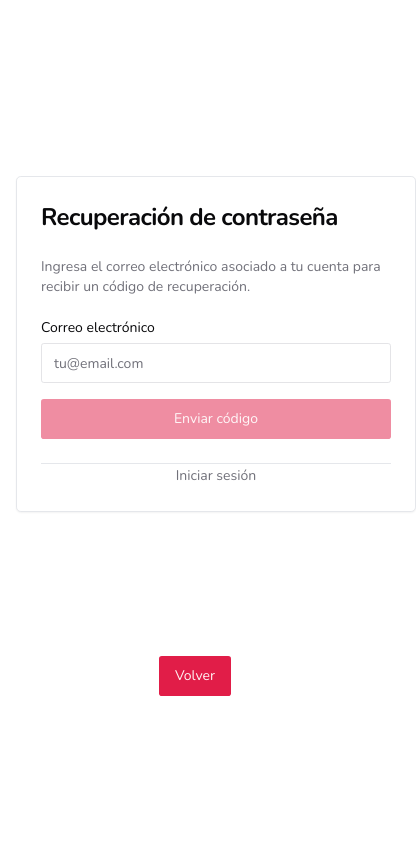
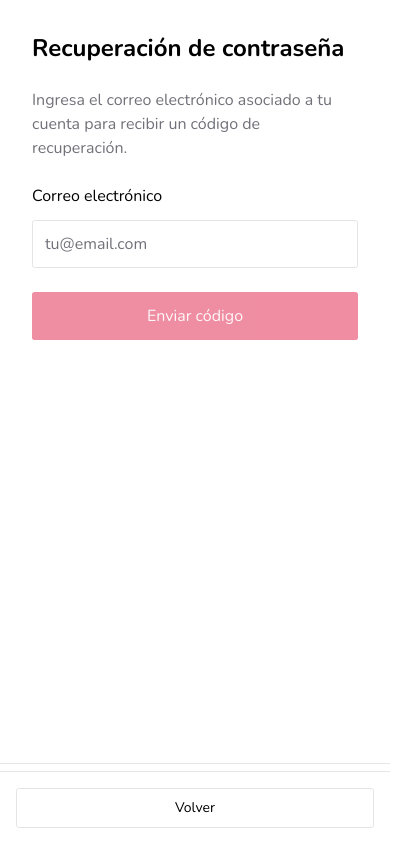
Before and after one commit to MikaNiatsu/Viajes-Global-Front, a Next.js app: page /password in a window 390 px wide. Shown: the top 866 px of the page, 416 px wide, since content can reach past the window. Before the commit the page ends 844 px from the top, so only its background shows below. Built offline with nearby package versions, Linux system fonts and the light colour scheme.

Commit message:
mobile optimize

```diff
--- a/src/app/(cuenta)/ingreso/layout.tsx
+++ b/src/app/(cuenta)/ingreso/layout.tsx
@@ -2,7 +2,6 @@ import { Tabs, TabsContent, TabsList, TabsTrigger } from "@/components/ui/tabs";
 import { Card, CardContent, CardHeader, CardTitle } from "@/components/ui/card";
 
 export default function SingInLayout({
-  children,
   login,
   registro,
 }: {
@@ -11,9 +10,35 @@ export default function SingInLayout({
   registro: React.ReactNode;
 }) {
   return (
-    <Card className="mx-auto w-[400px] mt-40 mb-16">
+    <>
+      {/* Mobile Version */}
+      <div className="md:hidden">
+        <div className="space-y-6">
+          <h1 className="text-2xl font-bold">Autenticación</h1>
+          <Tabs defaultValue="login" className="w-full">
+            <TabsList className="w-full grid grid-cols-2 mb-6">
+              <TabsTrigger value="login" >
+                Ingresar
+              </TabsTrigger>
+              <TabsTrigger value="registro" >
+                Registrarse
+              </TabsTrigger>
+            </TabsList>
+            <TabsContent value="login" className="space-y-4 pt-2">
+              {login}
+            </TabsContent>
+            <TabsContent value="registro" className="space-y-4 pt-2">
+              {registro}
+            </TabsContent>
+          </Tabs>
+        </div>
+      </div>
+
+      {/* Desktop Version */}
+      <div className="hidden md:block">
+        <Card className="w-full shadow-lg">
           <CardHeader>
-        <CardTitle>{children}</CardTitle>
+            <CardTitle>Autenticación</CardTitle>
           </CardHeader>
           <CardContent>
             <Tabs defaultValue="login">
@@ -26,5 +51,7 @@ export default function SingInLayout({
             </Tabs>
           </CardContent>
         </Card>
+      </div>
+    </>
   );
 }
--- a/src/app/(cuenta)/layout.tsx
+++ b/src/app/(cuenta)/layout.tsx
@@ -1,9 +1,8 @@
 import "./globals.css";
 import { Nunito } from "next/font/google";
-import Link  from "next/link";
+import Link from "next/link";
 import { Button } from "@/components/ui/button";
-import { ThemeProvider } from 'next-themes'
-
+import { ThemeProvider } from "next-themes";
 
 export const metadata = {
   title: "Viajes Global",
@@ -16,7 +15,6 @@ const nunito = Nunito({
   display: "swap",
 });
 
-
 export default function AuthLayout({
   children,
 }: {
@@ -24,20 +22,37 @@ export default function AuthLayout({
 }) {
   return (
     <html lang="es">
-      <body className={`${nunito.className} antialiased`}>
+       <body className={`${nunito.className} antialiased bg-background min-h-screen`}>
       <ThemeProvider attribute="class" defaultTheme="system" enableSystem>
-        <main className="mx-auto max-w-7xl p-4 md:p-6 md:pt-16">
-          <div className="flex items-center justify-center">
-            <div className="w-full md:w-1/2 lg:w-1/3">
+        {/* Mobile Layout */}
+        <div className="md:hidden">
+          <main className="min-h-screen">
+            <div className="p-4 space-y-4">
               {children}
             </div>
-          </div>
-          <div className="flex justify-center mt-4">
+            <div className="fixed bottom-0 left-0 right-0 p-4 bg-background/80 backdrop-blur-sm border-t">
               <Link href="/">
-              <Button>Volver</Button>
+                <Button variant="outline" className="w-full">
+                  Volver
+                </Button>
               </Link>
             </div>
           </main>
+        </div>
+
+        {/* Desktop Layout */}
+        <div className="hidden md:block">
+          <main className="min-h-screen flex flex-col items-center justify-center p-4">
+            <div className="w-full max-w-sm">
+              {children}
+              <div className="mt-4 flex justify-center">
+                <Link href="/">
+                  <Button variant="outline">Volver</Button>
+                </Link>
+              </div>
+            </div>
+          </main>
+        </div>
       </ThemeProvider>
     </body>
     </html>
--- a/src/app/(cuenta)/password/page.tsx
+++ b/src/app/(cuenta)/password/page.tsx
@@ -139,21 +139,169 @@ export default function PasswordRecovery() {
 
   return (
     <>
-      <Card className="mx-auto w-[400px] mt-40 mb-32">
+      {/* Mobile Layout */}
+      <div className="md:hidden min-h-screen">
+        <div className="p-4 space-y-6">
+          <h1 className="text-2xl font-bold">
+            Recuperación de contraseña
+          </h1>
+
+          {/* Email Stage */}
+          {stage === "email" && (
+            <div className="space-y-6">
+              <p className="text-base text-muted-foreground">
+                Ingresa el correo electrónico asociado a tu cuenta para recibir
+                un código de recuperación.
+              </p>
+              <form onSubmit={handleEmailSubmit} className="space-y-6">
+                <div className="space-y-3">
+                  <Label htmlFor="email" className="text-base">Correo electrónico</Label>
+                  <Input
+                    id="email"
+                    placeholder="tu@email.com"
+                    type="email"
+                    value={email}
+                    onChange={(e) => setEmail(e.target.value)}
+                    required
+                    className="h-12 text-base"
+                  />
+                </div>
+                <Button
+                  type="submit"
+                  className="w-full h-12 text-base"
+                  disabled={isLoading || !email}
+                >
+                  {isLoading ? "Enviando..." : "Enviar código"}
+                </Button>
+              </form>
+            </div>
+          )}
+
+          {/* PIN Stage */}
+          {stage === "pin" && (
+            <div className="space-y-6">
+              <p className="text-base text-muted-foreground">
+                Por favor, introduce el código de recuperación enviado por
+                correo electrónico.
+              </p>
+              <form onSubmit={handlePinSubmit} className="space-y-6">
+                <div className="space-y-3">
+                  <Label htmlFor="pin-0" className="text-base">Código de recuperación</Label>
+                  <div className="flex justify-between gap-2">
+                    {pin.map((digit, index) => (
+                      <Input
+                        key={index}
+                        id={`pin-${index}`}
+                        type="text"
+                        inputMode="numeric"
+                        pattern="\d"
+                        maxLength={1}
+                        className="w-12 h-12 text-center text-lg"
+                        value={digit}
+                        onChange={(e) => handlePinChange(index, e.target.value)}
+                        required
+                      />
+                    ))}
+                  </div>
+                </div>
+                <Button
+                  type="submit"
+                  className="w-full h-12 text-base"
+                  disabled={isLoading || pin.some((digit) => !digit)}
+                >
+                  {isLoading ? "Verificando..." : "Verificar código"}
+                </Button>
+                <Button
+                  variant="link"
+                  type="button"
+                  onClick={() => console.log("pin")}
+                  className="w-full text-base"
+                >
+                  Volver a Enviar código
+                </Button>
+              </form>
+            </div>
+          )}
+
+          {/* New Password Stage */}
+          {stage === "newPassword" && (
+            <div className="space-y-6">
+              <p className="text-base text-muted-foreground">
+                Ingresa tu nueva contraseña.
+              </p>
+              <form onSubmit={handleNewPasswordSubmit} className="space-y-6">
+                <div className="space-y-3">
+                  <Label htmlFor="newPassword" className="text-base">Nueva contraseña</Label>
+                  <Input
+                    id="newPassword"
+                    type="password"
+                    value={newPassword}
+                    onChange={(e) => setNewPassword(e.target.value)}
+                    required
+                    className="h-12 text-base"
+                  />
+                </div>
+                <div className="space-y-3">
+                  <Label htmlFor="confirmPassword" className="text-base">Confirmar contraseña</Label>
+                  <Input
+                    id="confirmPassword"
+                    type="password"
+                    value={confirmPassword}
+                    onChange={(e) => setConfirmPassword(e.target.value)}
+                    required
+                    className="h-12 text-base"
+                  />
+                </div>
+                <Button
+                  type="submit"
+                  className="w-full h-12 text-base"
+                  disabled={isLoading || !newPassword || newPassword !== confirmPassword}
+                >
+                  {isLoading ? "Actualizando..." : "Cambiar contraseña"}
+                </Button>
+              </form>
+            </div>
+          )}
+
+          {/* Success Stage */}
+          {stage === "success" && (
+            <div className="space-y-6">
+              <p className="text-base text-green-600">
+                Tu contraseña ha sido cambiada con éxito, ¡ahora puedes iniciar sesión!
+              </p>
+            </div>
+          )}
+        </div>
+
+        {/* Bottom Navigation - Mobile */}
+        <div className="fixed bottom-0 left-0 right-0 p-4 bg-background/80 backdrop-blur-sm border-t">
+          <Link href="/ingreso">
+            <Button variant="outline" className="w-full h-12 text-base">
+              Iniciar sesión
+            </Button>
+          </Link>
+        </div>
+      </div>
+
+      {/* Desktop Layout */}
+      <div className="hidden md:flex min-h-screen items-center justify-center p-4">
+        <div className="w-full max-w-sm">
+          <Card className="w-full shadow-lg">
             <CardHeader>
-          <CardTitle className="text-2xl font-bold">
+              <CardTitle className="text-xl font-bold">
                 Recuperación de contraseña
               </CardTitle>
             </CardHeader>
             <CardContent>
+              {/* Email Stage */}
               {stage === "email" && (
-            <div className="grid gap-6">
+                <div className="space-y-4">
                   <p className="text-sm text-muted-foreground">
                     Ingresa el correo electrónico asociado a tu cuenta para recibir
                     un código de recuperación.
                   </p>
-              <form onSubmit={handleEmailSubmit} className="grid gap-4">
-                <div className="grid gap-2">
+                  <form onSubmit={handleEmailSubmit} className="space-y-4">
+                    <div className="space-y-2">
                       <Label htmlFor="email">Correo electrónico</Label>
                       <Input
                         id="email"
@@ -174,16 +322,18 @@ export default function PasswordRecovery() {
                   </form>
                 </div>
               )}
+
+              {/* PIN Stage */}
               {stage === "pin" && (
-            <div className="grid gap-6">
+                <div className="space-y-4">
                   <p className="text-sm text-muted-foreground">
                     Por favor, introduce el código de recuperación enviado por
                     correo electrónico.
                   </p>
-              <form onSubmit={handlePinSubmit} className="grid gap-4">
-                <div className="grid gap-2">
+                  <form onSubmit={handlePinSubmit} className="space-y-4">
+                    <div className="space-y-2">
                       <Label htmlFor="pin-0">Código de recuperación</Label>
-                  <div className="flex justify-between">
+                      <div className="flex justify-between gap-2">
                         {pin.map((digit, index) => (
                           <Input
                             key={index}
@@ -207,19 +357,21 @@ export default function PasswordRecovery() {
                     >
                       {isLoading ? "Verificando..." : "Verificar código"}
                     </Button>
-                <Button variant={"link"} type="button" onClick={() => console.log("pin")}>
+                    <Button variant="link" type="button" onClick={() => console.log("pin")}>
                       Volver a Enviar código
                     </Button>
                   </form>
                 </div>
               )}
+
+              {/* New Password Stage */}
               {stage === "newPassword" && (
-            <div className="grid gap-6">
+                <div className="space-y-4">
                   <p className="text-sm text-muted-foreground">
                     Ingresa tu nueva contraseña.
                   </p>
-              <form onSubmit={handleNewPasswordSubmit} className="grid gap-4">
-                <div className="grid gap-2">
+                  <form onSubmit={handleNewPasswordSubmit} className="space-y-4">
+                    <div className="space-y-2">
                       <Label htmlFor="newPassword">Nueva contraseña</Label>
                       <Input
                         id="newPassword"
@@ -229,7 +381,7 @@ export default function PasswordRecovery() {
                         required
                       />
                     </div>
-                <div className="grid gap-2">
+                    <div className="space-y-2">
                       <Label htmlFor="confirmPassword">Confirmar contraseña</Label>
                       <Input
                         id="confirmPassword"
@@ -242,27 +394,23 @@ export default function PasswordRecovery() {
                     <Button
                       type="submit"
                       className="w-full"
-                  disabled={
-                    isLoading || !newPassword || newPassword !== confirmPassword
-                  }
+                      disabled={isLoading || !newPassword || newPassword !== confirmPassword}
                     >
                       {isLoading ? "Actualizando..." : "Cambiar contraseña"}
                     </Button>
                   </form>
                 </div>
               )}
+
+              {/* Success Stage */}
               {stage === "success" && (
-            <div className="grid gap-6">
-              <p className="text-sm text-muted-foreground text-green-600">
-                Tu contraseña ha sido cambiada con exito, ahora puedes iniciar sesion!
+                <div className="space-y-4">
+                  <p className="text-sm text-green-600">
+                    Tu contraseña ha sido cambiada con éxito, ¡ahora puedes iniciar sesión!
                   </p>
                 </div>
               )}
-          <div className="relative mt-6">
-            <div className="absolute inset-0 flex items-center">
-              <span className="w-full border-t" />
-            </div>
-          </div>
+
               <div className="relative mt-6">
                 <div className="absolute inset-0 flex items-center">
                   <span className="w-full border-t" />
@@ -278,6 +426,8 @@ export default function PasswordRecovery() {
               </div>
             </CardContent>
           </Card>
+        </div>
+      </div>
       <Toaster />
     </>
   );
--- a/src/app/(inicio)/globals.css
+++ b/src/app/(inicio)/globals.css
@@ -1,6 +1,8 @@
 @tailwind base;
 @tailwind components;
 @tailwind utilities;
+
+
 
 body {
   font-family: Arial, Helvetica, sans-serif;
--- a/src/app/(inicio)/layout.tsx
+++ b/src/app/(inicio)/layout.tsx
@@ -21,14 +21,21 @@ export default function RootLayout({
   children: React.ReactNode;
 }) {
   return (
-    <html lang="es">
-      <body className={`${nunito.className} antialiased`}>
+    <html lang="es" className="min-h-screen">
+      <body className={`${nunito.className} antialiased min-h-screen flex flex-col`}>
         <ThemeProvider attribute="class" defaultTheme="system" enableSystem>
-          <div>
+          <div className="w-full">
             <Header />
           </div>
-          <main className="mx-auto max-w-7xl">{children}</main>
+
+          <main className="flex-1 w-full">
+            <div className="max-w-7xl mx-auto px-4 sm:px-6 lg:px-8">
+              {children}
+            </div>
+          </main>
+          <div className="w-full">
           <Footer />
+          </div>
         </ThemeProvider>
       </body>
     </html>
--- a/src/app/(inicio)/page.tsx
+++ b/src/app/(inicio)/page.tsx
@@ -1,9 +1,10 @@
 "use client";
 
-import { useState } from "react";
+import { useEffect, useState } from "react";
 import Image from "next/image";
 import { Button } from "@/components/ui/button";
 import { Card, CardContent } from "@/components/ui/card";
+import { Hand } from "lucide-react";
 import {
   Carousel,
   CarouselContent,
@@ -104,6 +105,13 @@ export default function TravelStorePage() {
   const [adults, setAdults] = useState(1);
   const [children, setChildren] = useState(0);
   const { isAuthenticated, isLoading, user } = useAuth();
+  const [isInitialLoad, setIsInitialLoad] = useState(true);
+  useEffect(() => {
+    if (isInitialLoad) {
+      const timer = setTimeout(() => setIsInitialLoad(false), 2000);
+      return () => clearTimeout(timer);
+    }
+  }, [isInitialLoad]);
 
   const handleSearch = (e: React.FormEvent) => {
     e.preventDefault();
@@ -137,13 +145,10 @@ export default function TravelStorePage() {
 
       <section className="mb-12">
         <h2 className="text-3xl font-bold mb-4">Destinos recomendados</h2>
-          <Carousel>
+        <Carousel className="w-full">
           <CarouselContent>
             {recommendations.map((rec) => (
-                <CarouselItem
-                  key={rec.id}
-                  className="md:basis-1/2 lg:basis-1/3"
-                >
+              <CarouselItem key={rec.id} className="md:basis-1/2 lg:basis-1/3">
                 <Card>
                   <CardContent className="p-0">
                     <Image
@@ -161,8 +166,22 @@ export default function TravelStorePage() {
               </CarouselItem>
             ))}
           </CarouselContent>
+
+          <div className="hidden md:block">
             <CarouselPrevious />
             <CarouselNext />
+          </div>
+
+          <div
+            className={`md:hidden absolute inset-0 flex items-center justify-center pointer-events-none
+          ${isInitialLoad ? "opacity-100" : "opacity-0"}
+          transition-opacity duration-500`}
+          >
+            <div className="bg-black/60 text-white px-6 py-3 rounded-lg flex items-center gap-2">
+              <Hand className="w-6 h-6" />
+              <span className="text-sm">Desliza para navegar</span>
+            </div>
+          </div>
         </Carousel>
       </section>
 
@@ -300,8 +319,8 @@ export default function TravelStorePage() {
             <CardContent className="p-6">
               <h3 className="font-semibold mb-2">Consejos para viajeros</h3>
               <p className="text-sm text-muted-foreground">
-                  Descubre los mejores consejos para hacer tu viaje inolvidable
-                  y seguro.
+                Descubre los mejores consejos para hacer tu viaje inolvidable y
+                seguro.
               </p>
             </CardContent>
           </Card>
```
Lines whose indentation alone changed are shown as unchanged.
